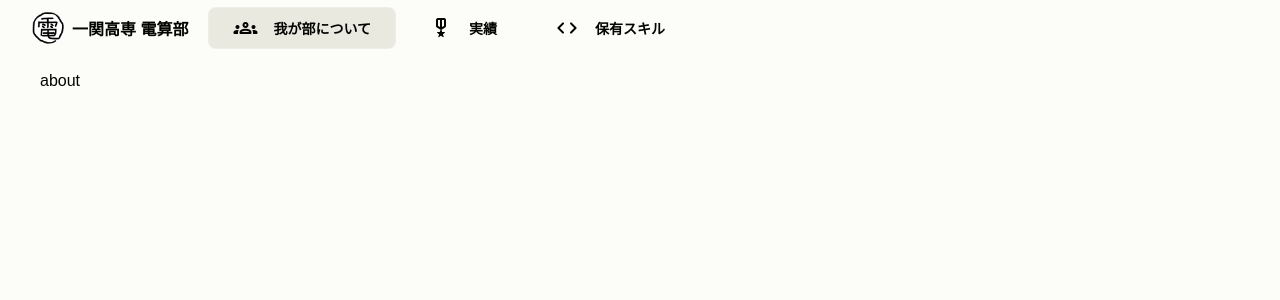
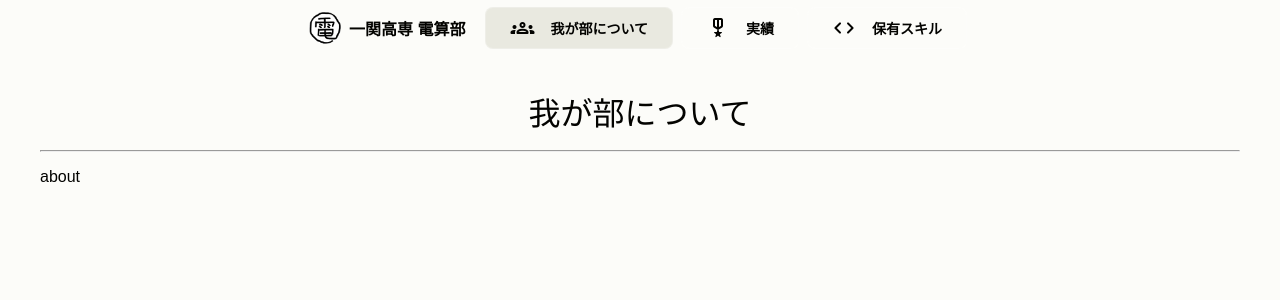
Before and after one commit to inct-densan-org/new-official-web, a Next.js app: page /about in a window 1280 px wide. Shown: the top 300 px of the page. Built offline with nearby package versions, Linux system fonts and the light colour scheme.

Commit message:
[Update] about page

```diff
--- a/components/layouts/Header.tsx
+++ b/components/layouts/Header.tsx
@@ -17,6 +17,7 @@ const Header: React.FC<propsInterface> = (props) => {
   const Header = styled.header`
     display: flex;
     align-items: center;
+    justify-content: center;
 
     width: 100vw;
     height: 64px;
--- a/layouts/Layout.tsx
+++ b/layouts/Layout.tsx
@@ -26,6 +26,10 @@ const Layout = ({ children, metaTitle }: LayoutProps) => {
       <Header />
 
       <Main>
+        <div className='meta-title'>
+          { metaTitle }
+          <hr />
+        </div>
         {children}
       </Main>
     </LayoutMain>
@@ -54,9 +58,14 @@ const Main = styled.main`
 
   width: 100%;
   height: 100%;
-  padding-top: 16px;
+  padding-top: 2rem;
 
   color: ${colors.black.default};
+
+  .meta-title {
+    font-size: 2rem;
+    text-align: center;
+  }
 `
 
 export default Layout
```
